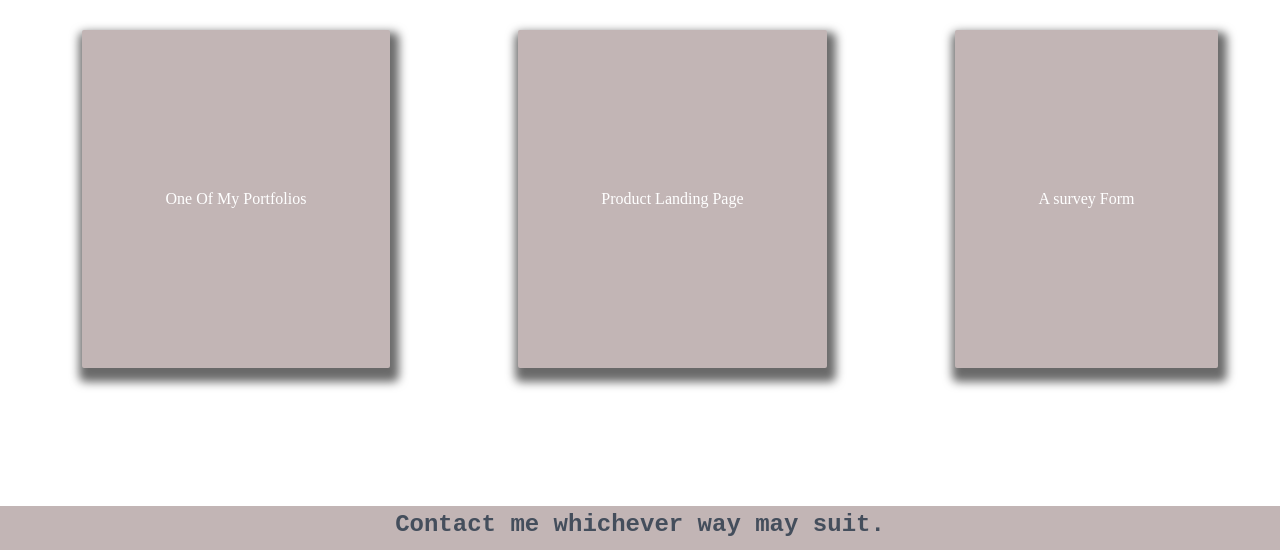
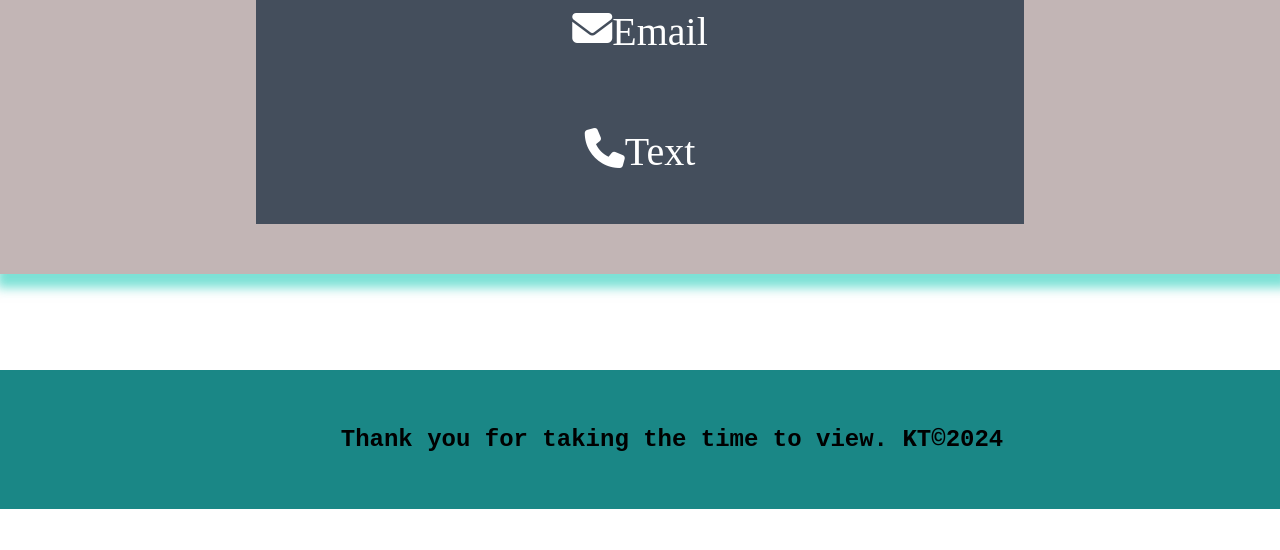
Before and after one commit to ItsKutoo/portfolio2, a plain HTML site: page index.html in a window 1280 px wide. Shown: the part 1632-2182 px from the top of the page. After the commit the page ends 2141 px from the top, so only its background shows below. Drawn offline with Linux system fonts and the light colour scheme; a web font is replaced by a local one.

Commit message:
Fixing hover on profile links, screen display, adding more to make it look fuller

```diff
--- a/index.html
+++ b/index.html
@@ -20,7 +20,9 @@
         <section id="welcome-section">
          <h1 class="main-title">My Name Is Katie</h1>
          <h2>I'm a Web Developer</h2>
-
+         <div class="icons">
+         <i class="fa-solid fa-terminal fa-4x"></i><i class="fa-solid fa-computer fa-4x"></i><i class="fa-solid fa-user fa-4x"></i>
+        </div>
          <navbar id="navbar">
            <ul class="nav-list">
              <li><a href="#projects" class="nav-link">About</a></li>
@@ -31,15 +33,15 @@
         </section>
 
         <section id="projects">
-          <div class="projects-box">
-          <h2 class="projects-header">Some of my work is showcased down below.</div>
+
+          <h2 class="projects-header">Some of my work is showcased down below.
             <div class="project-tile-grid">
-           <a href="#" target="_blank" class="project-tile">One Of My Portfolios</a>
-           <a href="#" target="_blank" class="project-tile">Product Landing Page</a>
-           <a href="#" target="_blank" class="project-tile">A survey Form</a>
+           <a href="https://itskutoo.github.io/www.ItsKutoo.github.io/" target="_blank" class="project-tile">One Of My Portfolios</a>
+           <a href="https://itskutoo.github.io/freecodeprojects-productlanding/" target="_blank" class="project-tile">Product Landing Page</a>
+           <a href="https://itskutoo.github.io/Survey/" target="_blank" class="project-tile">A survey Form</a>
+
           </div>
-
-         </div>
+           </div>
         </section>
 
        <section id="social-links">
@@ -54,7 +56,7 @@
 
        <div class="footer">
         <footer>
-          <p></p>
+          <p>Thank you for taking the time to view. KT&copy2024</p>
         </footer>
        </div>
 
--- a/styles.css
+++ b/styles.css
@@ -12,6 +12,7 @@ html, body {
     padding: 0;
     margin: 0;
     overflow: auto;
+    display: block;
 }
 h1, h2, p{
     color: var(--mainText);
@@ -63,6 +64,7 @@ h1, h2, p{
     width: 1200px;
     margin: 0 auto;
 }
+
 /*Section ID's*/
 
 #welcome-section{
@@ -70,51 +72,65 @@ h1, h2, p{
       justify-content: center;
       align-items: center;
       width: 100%;
-      height: 100vh;
+      height: 95vh;
+      margin: 0;
       background-color: var(--primary);
       flex-direction: column;
       position: absolute;
       top: 0;
       left: 0;
+      -webkit-box-shadow: 3px 8px 10px 6px rgba(36,204,186,0.59);
+      -moz-box-shadow: 3px 8px 10px 6px rgba(36,204,186,0.59);
+      box-shadow: 3px 8px 10px 6px rgba(36,204,186,0.59);
+    }
+    .icons{
+        display: flex;
+
+}
+#projects{
+    background-color: var(--secondary);
+    border-bottom: 1px solid var(--dark);
+    width: 95%;
+    margin: auto;
 
 
 }
 .main-title{
     font-family: 'Crimson Text', Arial, Helvetica, sans-serif;
-    font-size: 3rem;
+    font-size: 4rem;
     font-weight: bold;
-}
-#projects{
-
 }
 .projects-box{
     background-color: rgb(69, 63, 63);
     width: 100%;
     height: 200vh;
 
-
 }
 .project-tile-grid{
     display: grid;
-    grid-template-columns: auto auto auto;
+    grid-template-columns:repeat(auto-fit, 320px);
     grid-gap: 4rem;
     width: 100%;
-    margin: auto;
-    margin-bottom: 6rem;
+    margin-bottom: 5rem;
     padding: 10px;
+    margin-top: 50rem;
+
+
+
 }
 
 .project-tile{
     background: var(--primary);
-    border-radius: 2px;
+    border: solid 2px black;
+    border-radius: 5px;
     text-align: center;
-    padding: 10rem 0rem;
-    -webkit-box-shadow: 3px 8px 10px 6px rgba(0,0,0,0.59);
-    -moz-box-shadow: 3px 8px 10px 6px rgba(0,0,0,0.59);
-    box-shadow: 3px 8px 10px 6px rgba(0,0,0,0.59);
+    padding: 10rem 1rem;
+
+    -webkit-box-shadow: 3px 8px 10px 6px rgba(36,204,186,0.59);
+    -moz-box-shadow: 3px 8px 10px 6px rgba(36,204,186,0.59);
+    box-shadow: 3px 8px 10px 6px rgba(36,204,186,0.59);
     text-decoration: none;
     color: white;
-    margin: 2rem;
 
 }
 .social-title{
@@ -122,7 +138,8 @@ h1, h2, p{
     position: absolute;
     top: 5px;
     margin: auto;
-
+    text-decoration: underline;
+    font-weight: bold;
 }
 #social-links{
    display: flex;
@@ -135,6 +152,9 @@ h1, h2, p{
    max-width: 1280px;
    margin-bottom: 6rem;
    position: relative;
+   -webkit-box-shadow: 3px 8px 10px 6px rgba(36,204,186,0.59);
+   -moz-box-shadow: 3px 8px 10px 6px rgba(36,204,186,0.59);
+   box-shadow: 3px 8px 10px 6px rgba(36,204,186,0.59);
 }
 .social-box{
     background-color: var(--secondary);
@@ -157,6 +177,9 @@ h1, h2, p{
     margin: auto;
     overflow: hidden;
 }
+.profile-link:hover{
+    transition: transform 0.2s ease-out;
+}
 .footer{
     display: flex;
     justify-content: space-evenly;
@@ -164,8 +187,14 @@ h1, h2, p{
     margin: 0;
     padding: 2rem;
     background-color: var(--dark);
+    color: white;
+    font-size: 1.5rem;
+    font-family: 'Franklin Gothic Medium', 'Arial Narrow', Arial, sans-serif;
+    font-weight: bold;
 }
-@media (max-width:1024px) {
+@media screen and (max-width:1200px){
     #main-container{
         overflow: hidden;
+        width: 95%;
     }
+}
```
